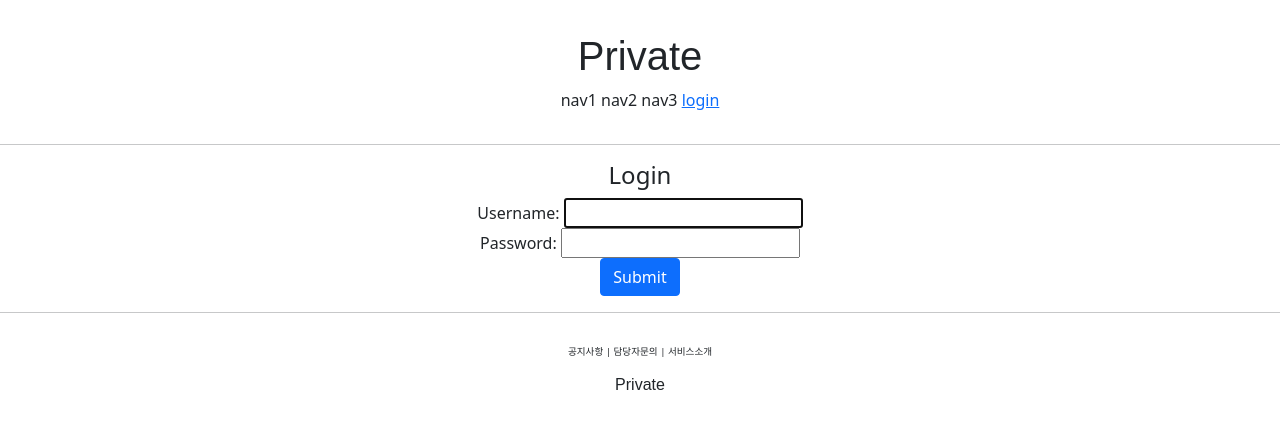
After one commit to A540/pracprivate, a Django app: page /account/login/ in a window 1280 px wide. The commit adds this page. Shown: the top 429 px of the page. Run offline with Django 5.2, Linux system fonts and the light colour scheme; some web fonts are replaced.

Commit message:
Django course 22 commit

```diff
--- /dev/null
+++ b/accountapp/templates/accountapp/login.html
@@ -0,0 +1,18 @@
+{% extends 'base.html' %}
+
+{% block content %}
+
+    <div style="text-align: center">
+        <div>
+            <h4>Login</h4>
+        </div>
+        <div>
+            <form action="" method="post">
+                {% csrf_token %}
+                {{ form }}
+                <input type="submit" class="btn btn-primary">
+            </form>
+        </div>
+    </div>
+
+{% endblock %}
--- a/accountapp/urls.py
+++ b/accountapp/urls.py
@@ -1,4 +1,5 @@
 from django.contrib import admin
+from django.contrib.auth.views import LoginView, LogoutView
 from django.urls import path, include
 from accountapp.views import hello_world, AccountCreateView
 
@@ -6,5 +7,8 @@ app_name = "accountapp"
 
 urlpatterns = [
     path('hello_world/', hello_world, name='hello_world'),
-    path('create/', AccountCreateView.as_view(), name='create')
+    path('create/', AccountCreateView.as_view(), name='create'),
+
+    path('login/', LoginView.as_view(template_name='accountapp/login.html'), name='login'),
+    path('logout/', LogoutView.as_view(), name='logout'),
 ]
--- a/templates/header.html
+++ b/templates/header.html
@@ -6,6 +6,17 @@
         <span>nav1</span>
         <span>nav2</span>
         <span>nav3</span>
-        <span>nav4</span>
+
+        {% if not user.is_authenticated %}
+            <a href="{% url 'accountapp:login' %}?next={{ request.path }}">
+                <span>login</span>
+            </a>
+        {% else %}
+            <form action="{% url 'accountapp:logout' %}" method="post">
+                {% csrf_token %}
+                <input type="submit" value="로그아웃"/>
+            </form>
+        {% endif %}
+
     </div>
 </div>
--- a/test123/settings.py
+++ b/test123/settings.py
@@ -13,6 +13,7 @@ https://docs.djangoproject.com/en/5.0/ref/settings/
 from pathlib import Path
 import environ
 import os
+from django.urls import reverse_lazy
 
 from django.contrib import staticfiles
 from django.template.context_processors import static
@@ -136,3 +137,6 @@ STATICFILES_DIRS = [
 # https://docs.djangoproject.com/en/5.0/ref/settings/#default-auto-field
 
 DEFAULT_AUTO_FIELD = 'django.db.models.BigAutoField'
+
+LOGIN_REDIRECT_URL = reverse_lazy('accountapp:hello_world')
+LOGOUT_REDIRECT_URL = reverse_lazy('accountapp:hello_world')
```
